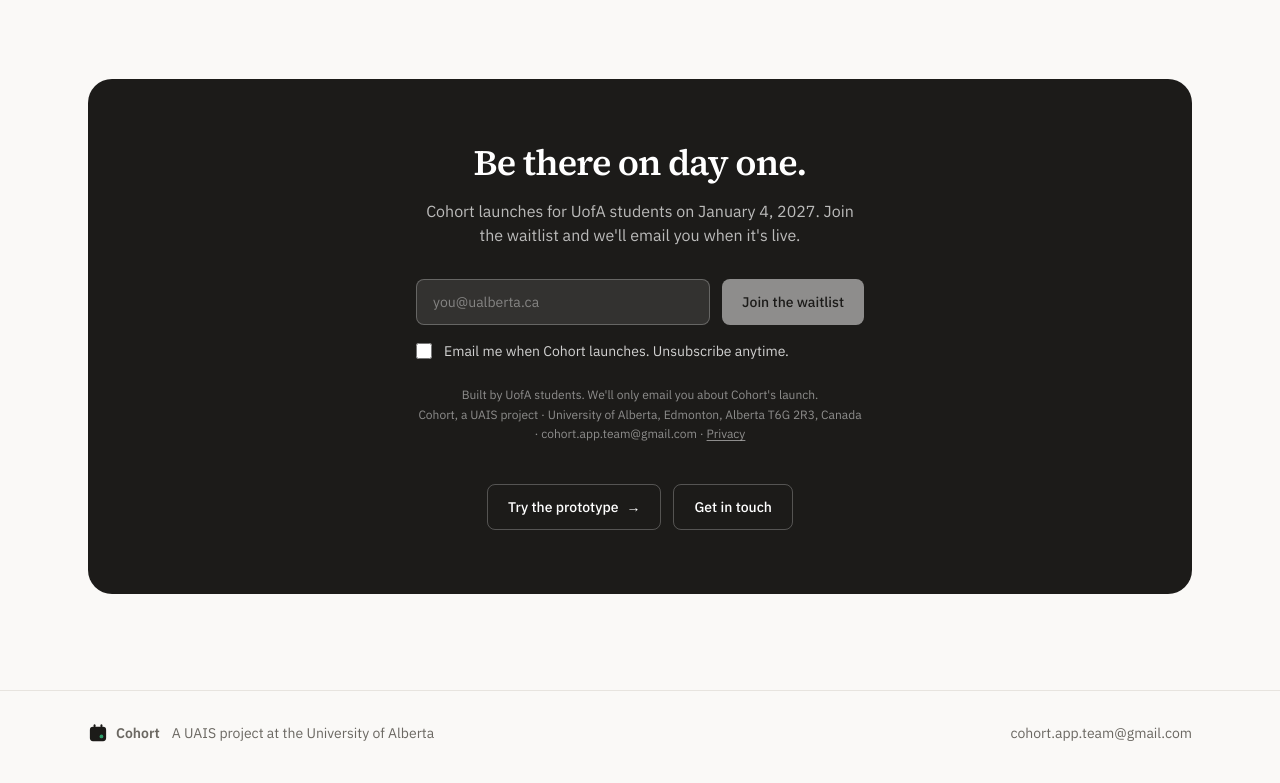
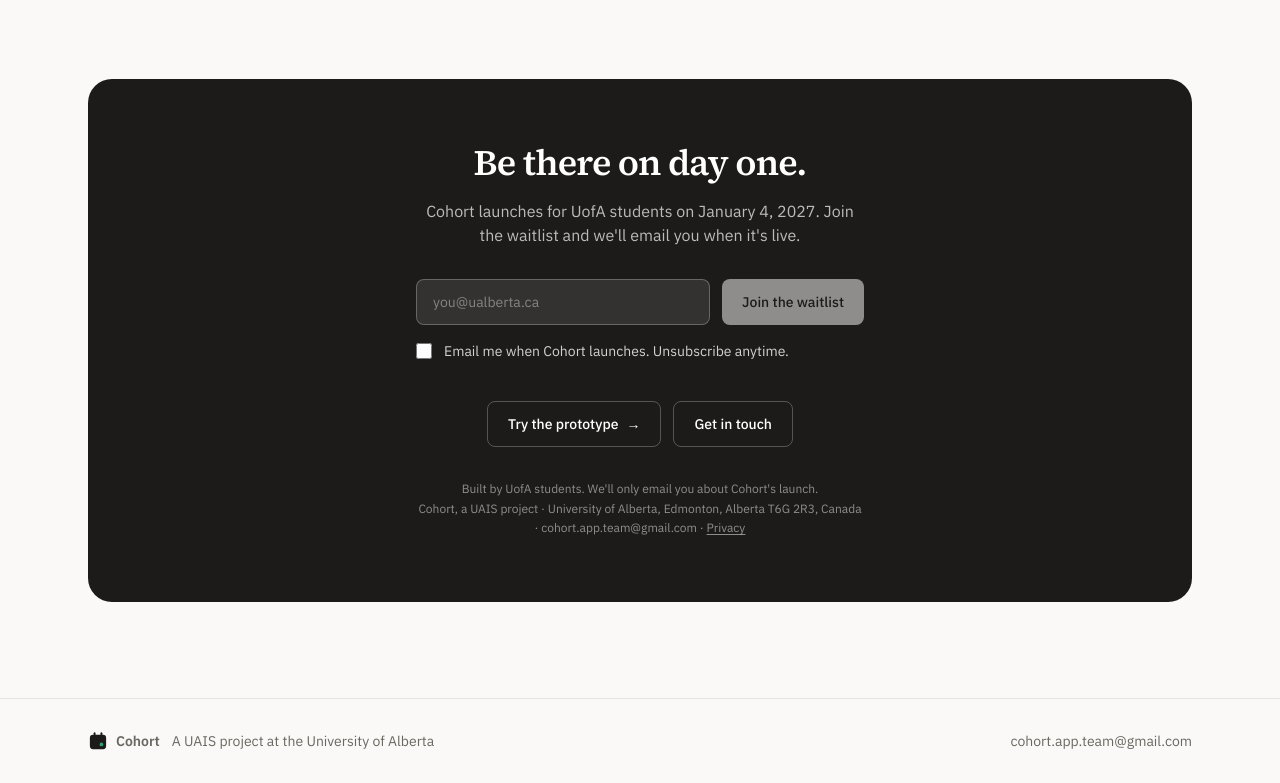
Before and after one commit to lxeu/cohort-landing, a React (Vite) app: page / in a window 1280 px wide. Shown: the part 3502-4285 px from the top of the page. Built offline with nearby package versions, Linux system fonts and the light colour scheme; no server answers.

Commit message:
Move waitlist small print below the prototype buttons

```diff
--- a/src/App.tsx
+++ b/src/App.tsx
@@ -1,6 +1,6 @@
 import type { ReactNode } from "react";
 import Reveal from "./components/Reveal";
-import Waitlist from "./components/Waitlist";
+import Waitlist, { WaitlistSmallPrint } from "./components/Waitlist";
 import { CONTACT_EMAIL, HAS_DEMO_VIDEO, LAUNCH_DATE, PROTOTYPE_URL } from "./config";
 
 function Logo() {
@@ -360,6 +360,9 @@ function Closing() {
               </a>
             )}
           </div>
+          <div className="mt-8">
+            <WaitlistSmallPrint />
+          </div>
         </div>
       </Reveal>
     </section>
--- a/src/components/Waitlist.tsx
+++ b/src/components/Waitlist.tsx
@@ -113,10 +113,13 @@ export default function Waitlist() {
     );
   }
 
+  return <div className="mx-auto max-w-md">{body}</div>;
+}
+
+// Who's asking and how to reach them. Must stay in the same card as the form, so it's part of the consent request.
+export function WaitlistSmallPrint() {
   return (
-    <div className="mx-auto max-w-md">
-      {body}
-      <p className="mt-6 text-center text-xs leading-relaxed text-white/50">
+    <p className="mx-auto max-w-md text-center text-xs leading-relaxed text-white/50">
       Built by UofA students. We'll only email you about Cohort's launch.
       <br />
       {DISCLOSURE_TEXT} ·{" "}
@@ -124,6 +127,5 @@ export default function Waitlist() {
         Privacy
       </a>
     </p>
-    </div>
   );
 }
```
Lines whose indentation alone changed are shown as unchanged.
